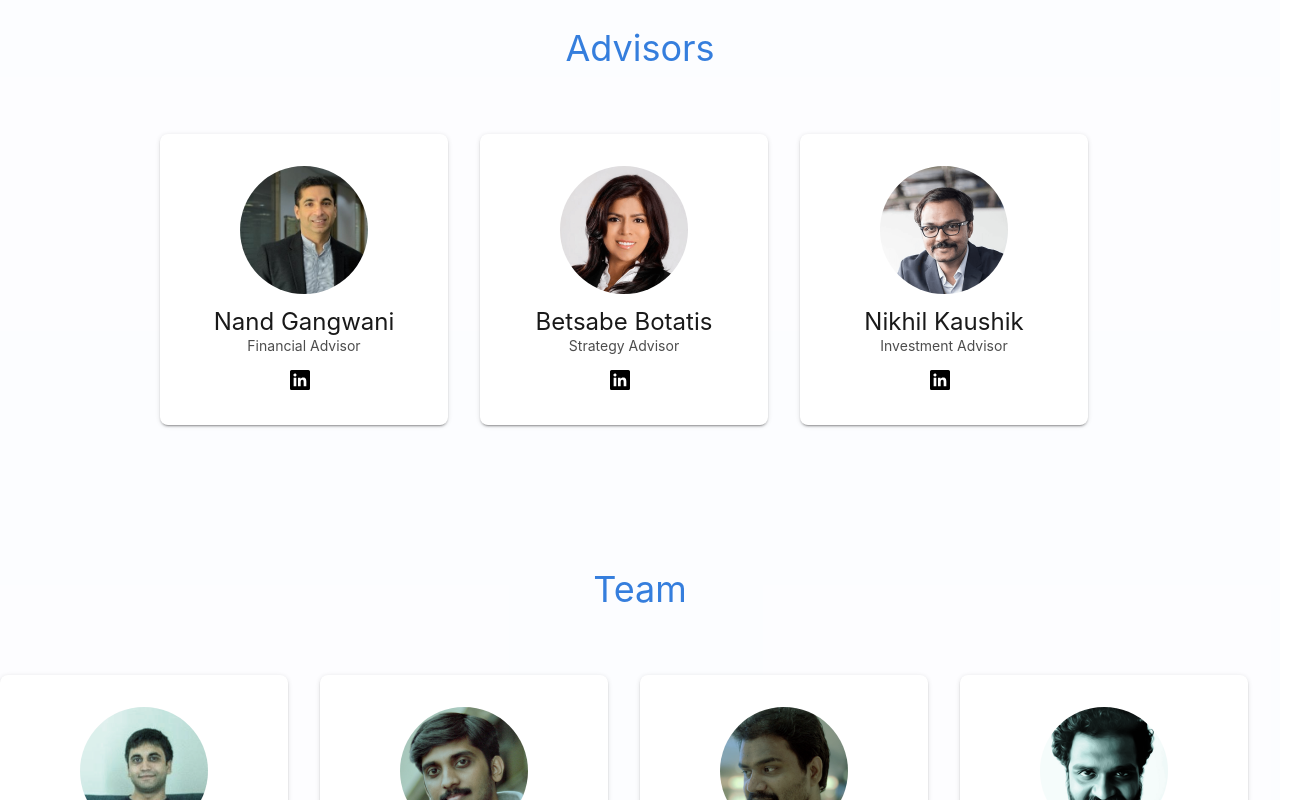
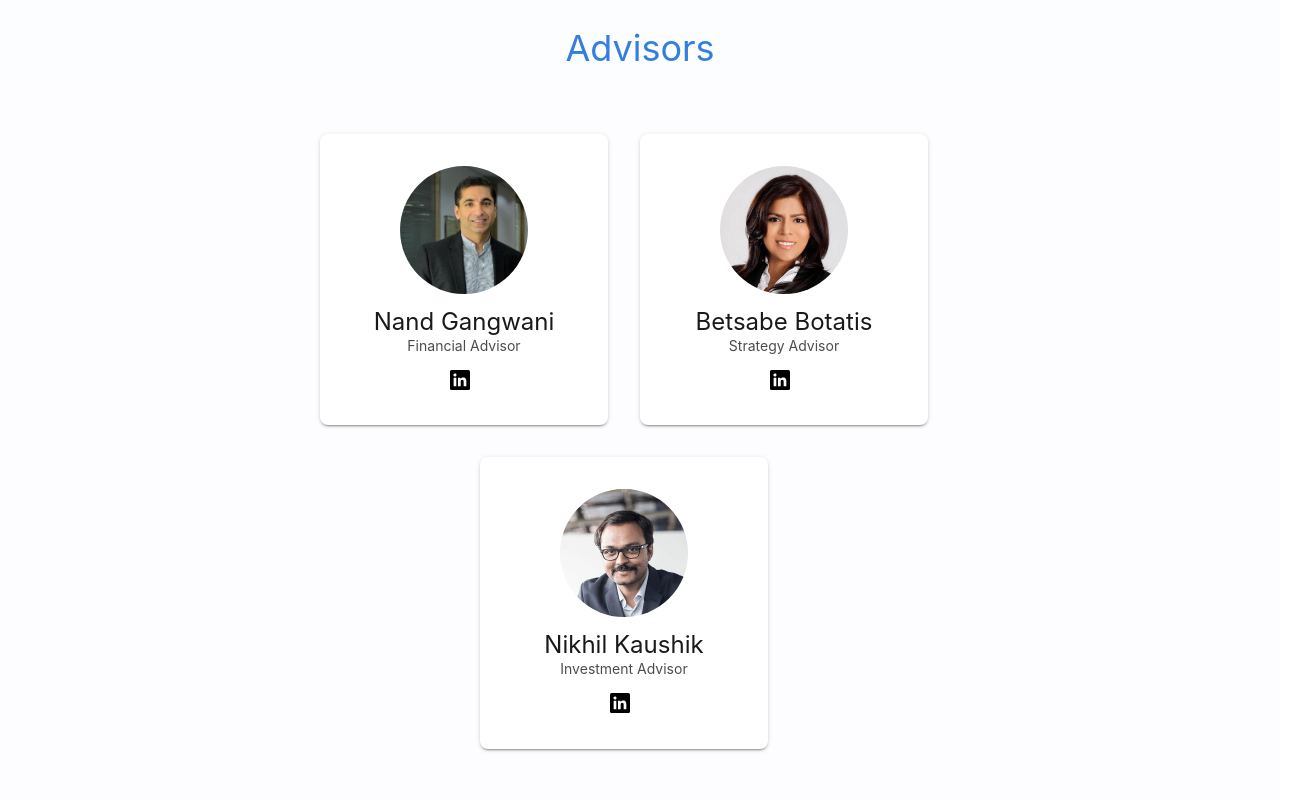
Before and after one commit to oc-lr/react-homepage, a React (Create React App) app: page / in a window 1280 px wide. Shown: the part 940-1740 px from the top of the page, 1312 px wide, since content can reach past the window. Built offline with nearby package versions, Linux system fonts and the light colour scheme.

Commit message:
Fix reponsiveness in People

```diff
--- a/src/Home/People/Card.js
+++ b/src/Home/People/Card.js
@@ -18,7 +18,7 @@ export function Card({ name, image, designation, social }) {
 }
 
 const Container = styled.div.attrs({
-  className: "bg-white br3 mr4 mb3 grow soft-shadow1 fv ic pv4 sans-serif",
+  className: "bg-white br3 mr4 mb4 grow soft-shadow1 fv ic pv4 sans-serif",
 })`
   min-width: 18rem;
 
--- a/src/Home/People/styled-components.js
+++ b/src/Home/People/styled-components.js
@@ -7,9 +7,9 @@ export const Wrapper = styled.div.attrs({
 `
 
 export const Container = styled.div.attrs({
-  className: "ph4",
+  className: "ph4 flex-wrap jc",
 })`
-  width: 80%;
+  max-width: 60rem;
   display: flex;
 
   @media (max-width: 30rem) {
```
